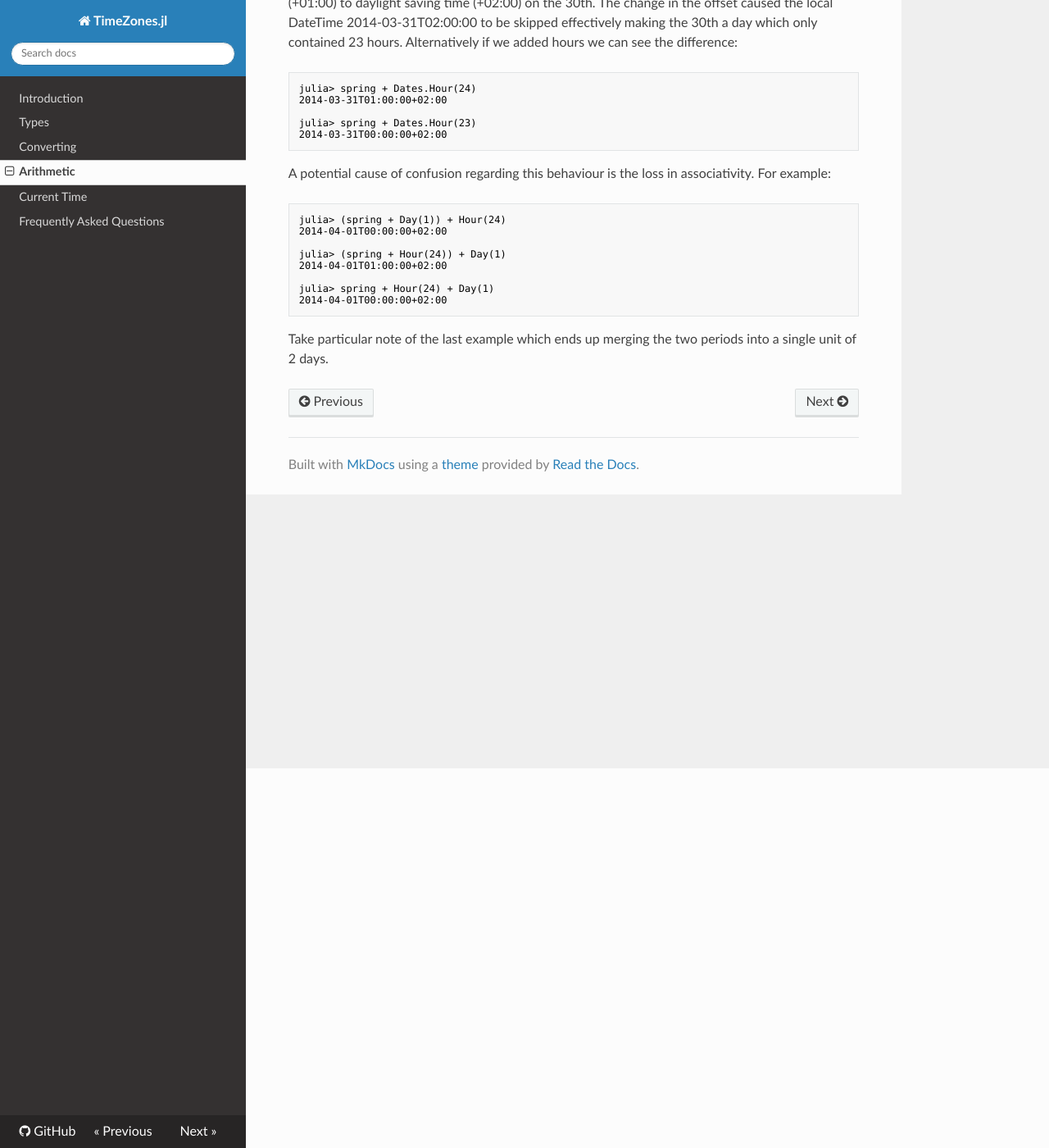
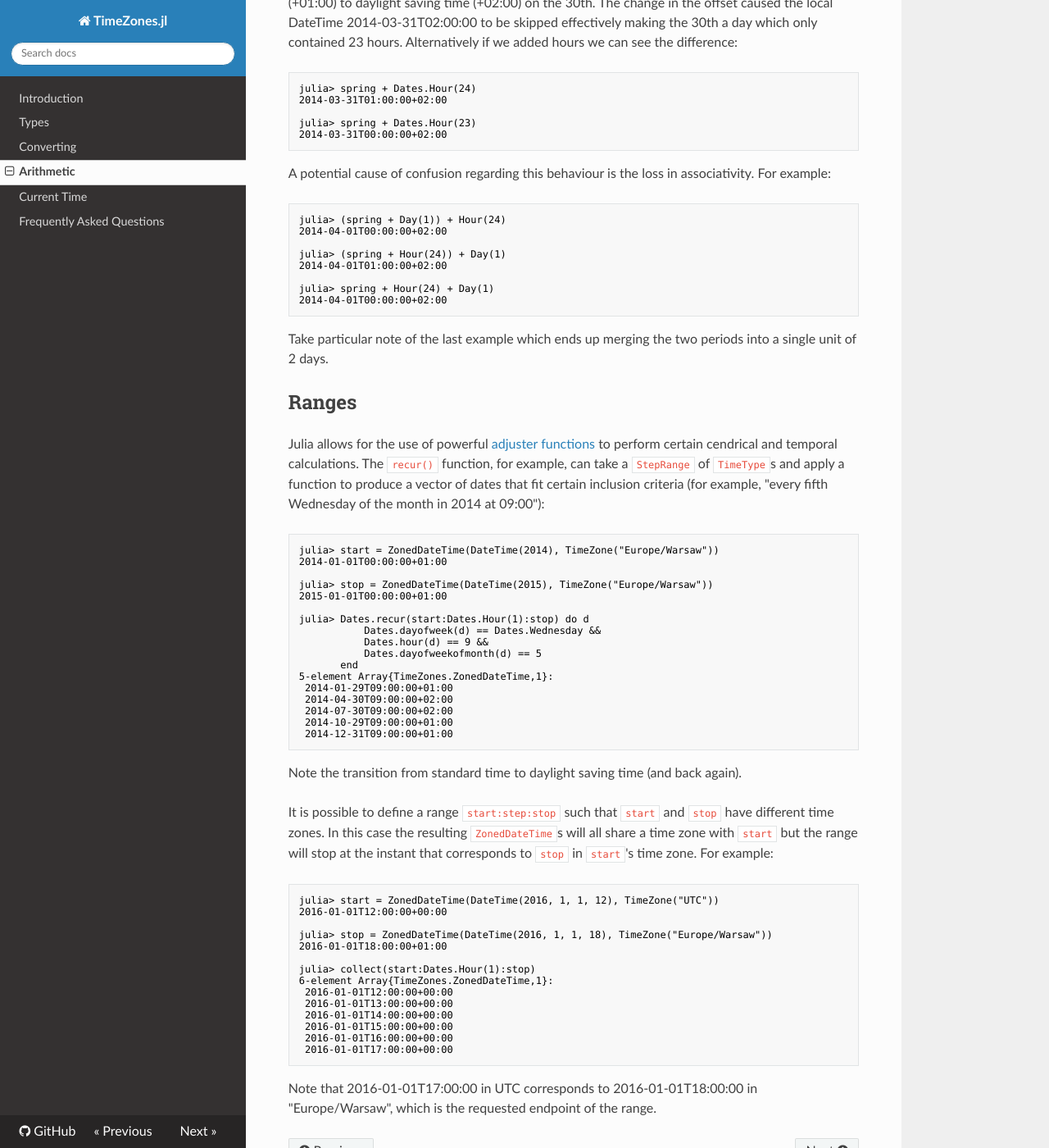
Before and after one commit to JuliaTime/TimeZones.jl, an MkDocs documentation site: the page built from docs/arithmetic.md, in a window 1280 px wide and 1400 px high, scrolled down 463 px. Shown: the whole window at 82% size. Built offline with MkDocs 1.6.1, drawn with Linux system fonts in a browser that asks for light colours; nearby versions of some CDN libraries; old or Windows-style settings are respelled for this version of MkDocs.

Commit message:
Support for `StepRange`s using `ZonedDateTime`s
Added guess(::ZonedDateTime, ::ZonedDateTime, ::Any), which allows a `StepRange` to be constructed with `ZonedDateTime`s.
Added test cases and documentation for the above.

````diff
--- a/docs/arithmetic.md
+++ b/docs/arithmetic.md
@@ -37,3 +37,50 @@ julia> spring + Hour(24) + Day(1)
 ```
 
 Take particular note of the last example which ends up merging the two periods into a single unit of 2 days.
+
+## Ranges
+
+Julia allows for the use of powerful [adjuster functions](http://julia.readthedocs.org/en/latest/manual/dates/#adjuster-functions) to perform certain cendrical and temporal calculations. The `recur()` function, for example, can take a `StepRange` of `TimeType`s and apply a function to produce a vector of dates that fit certain inclusion criteria (for example, "every fifth Wednesday of the month in 2014 at 09:00"):
+
+```julia
+julia> start = ZonedDateTime(DateTime(2014), TimeZone("Europe/Warsaw"))
+2014-01-01T00:00:00+01:00
+
+julia> stop = ZonedDateTime(DateTime(2015), TimeZone("Europe/Warsaw"))
+2015-01-01T00:00:00+01:00
+
+julia> Dates.recur(start:Dates.Hour(1):stop) do d
+           Dates.dayofweek(d) == Dates.Wednesday &&
+           Dates.hour(d) == 9 &&
+           Dates.dayofweekofmonth(d) == 5
+       end
+5-element Array{TimeZones.ZonedDateTime,1}:
+ 2014-01-29T09:00:00+01:00
+ 2014-04-30T09:00:00+02:00
+ 2014-07-30T09:00:00+02:00
+ 2014-10-29T09:00:00+01:00
+ 2014-12-31T09:00:00+01:00
+```
+
+Note the transition from standard time to daylight saving time (and back again).
+
+It is possible to define a range `start:step:stop` such that `start` and `stop` have different time zones. In this case the resulting `ZonedDateTime`s will all share a time zone with `start` but the range will stop at the instant that corresponds to `stop` in `start`'s time zone. For example:
+
+```julia
+julia> start = ZonedDateTime(DateTime(2016, 1, 1, 12), TimeZone("UTC"))
+2016-01-01T12:00:00+00:00
+
+julia> stop = ZonedDateTime(DateTime(2016, 1, 1, 18), TimeZone("Europe/Warsaw"))
+2016-01-01T18:00:00+01:00
+
+julia> collect(start:Dates.Hour(1):stop)
+6-element Array{TimeZones.ZonedDateTime,1}:
+ 2016-01-01T12:00:00+00:00
+ 2016-01-01T13:00:00+00:00
+ 2016-01-01T14:00:00+00:00
+ 2016-01-01T15:00:00+00:00
+ 2016-01-01T16:00:00+00:00
+ 2016-01-01T17:00:00+00:00
+```
+
+Note that 2016-01-01T17:00:00 in UTC corresponds to 2016-01-01T18:00:00 in "Europe/Warsaw", which is the requested endpoint of the range.
````
Also changed, not shown: 4 other files.
